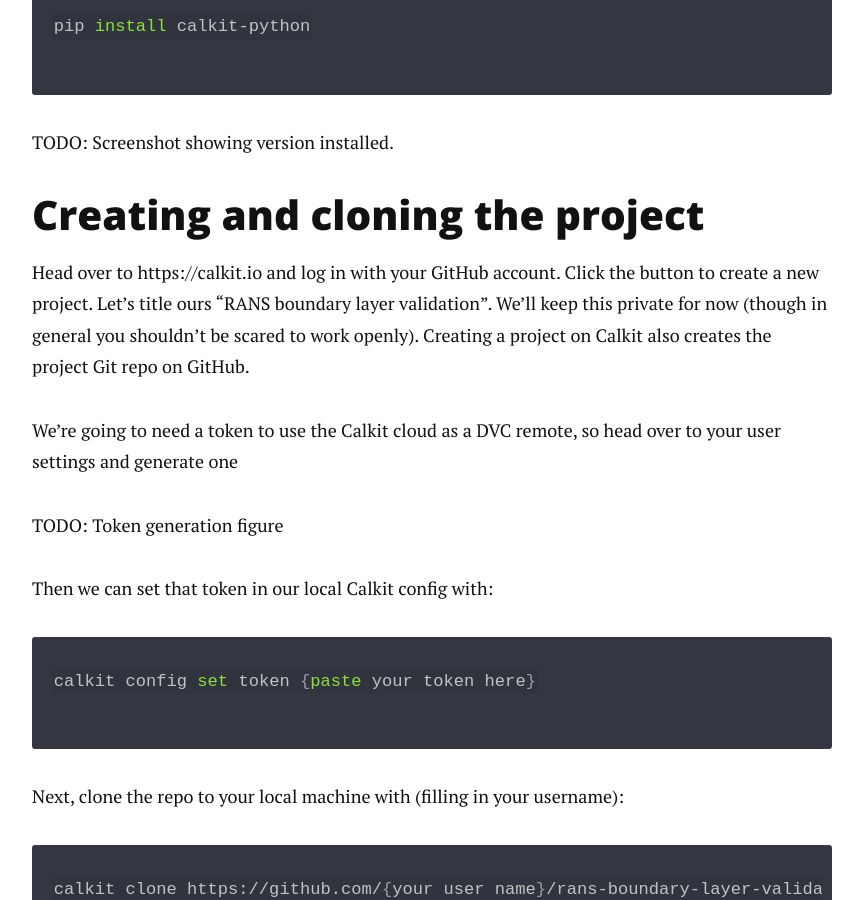
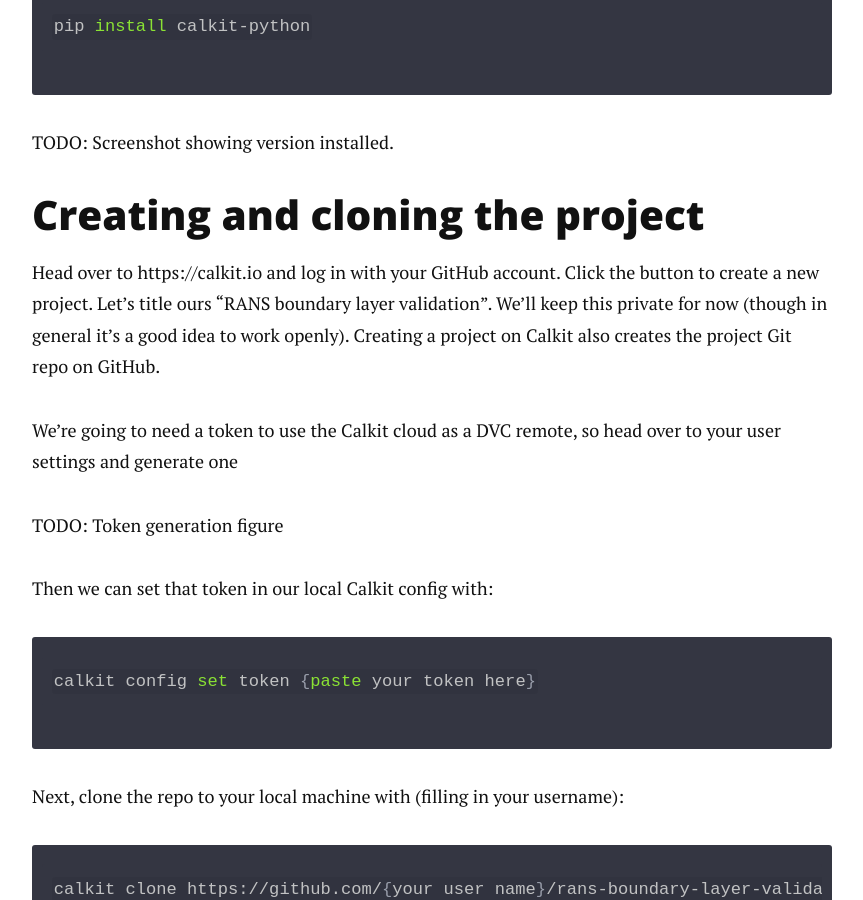
Before and after one commit to petebachant/petebachant.github.io, a Jekyll site: the page built from _posts/2024-10-15-reproducible-openfoam.markdown, in a window 1280 px wide and 900 px high, scrolled down 1731 px. Shown: the whole window, without its empty margins (208-1071 px from the left). Built offline with Jekyll 4.4.1, drawn with Linux system fonts in a browser that asks for light colours; nearby versions of some CDN libraries; formulas are drawn with MathJax 3; comment, search, counter and statistics services are not loaded.

Commit message:
Update of-repro post

```diff
--- a/_posts/2024-10-15-reproducible-openfoam.markdown
+++ b/_posts/2024-10-15-reproducible-openfoam.markdown
@@ -70,7 +70,7 @@
 Click the button to create a new project.
 Let's title ours "RANS boundary layer validation".
 We'll keep this private for now
-(though in general you shouldn't be scared to work openly).
+(though in general it's a good idea to work openly).
 Creating a project on Calkit also creates the project Git repo on GitHub.
 
 We're going to need a token to use the Calkit cloud as a DVC remote,
```
